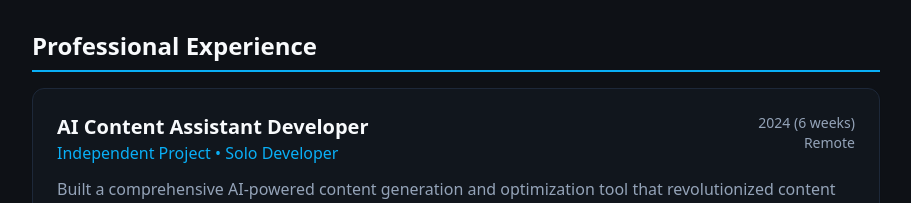
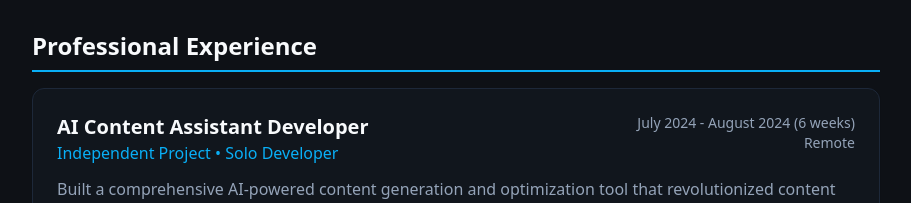
Before and after one commit to Mercynow21/portfolio-polish-pad, a React (Vite) app: page /resume in a window 1280 px wide. Shown: the part 827-1030 px from the top of the page, without its empty margins (184-1095 px from the left). Built offline with nearby package versions, Linux system fonts and the light colour scheme.

Commit message:
Fix resume date error

```diff
--- a/src/data/resume.ts
+++ b/src/data/resume.ts
@@ -93,7 +93,7 @@ export const resumeData = {
       type: "Solo Developer",
       location: "Remote",
       duration: "6 weeks",
-      period: "2024",
+      period: "July 2024 - August 2024",
       description: "Built a comprehensive AI-powered content generation and optimization tool that revolutionized content creation workflows.",
       achievements: [
         "Reduced content creation time by 60% through intelligent prompt engineering",
```
